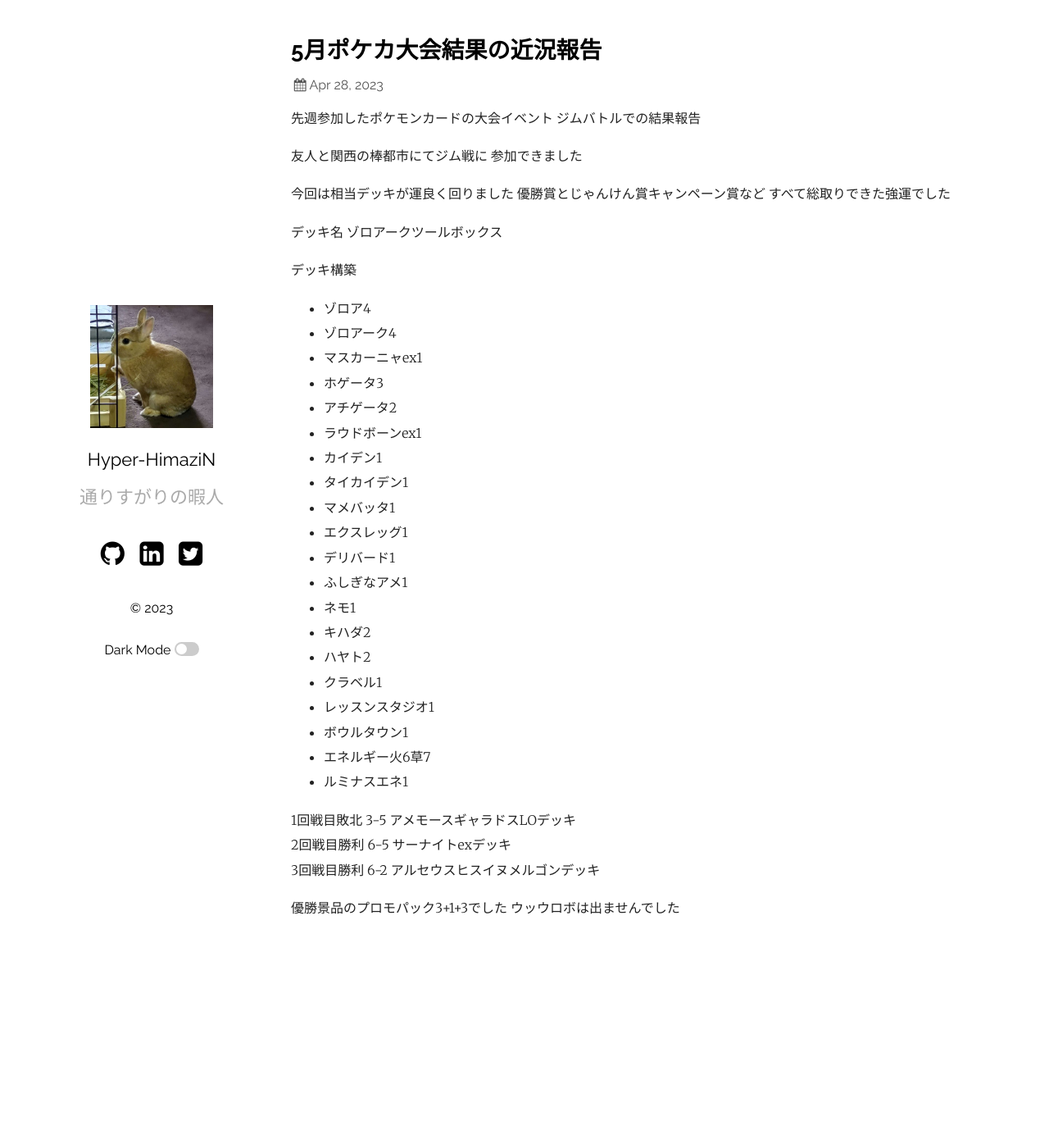
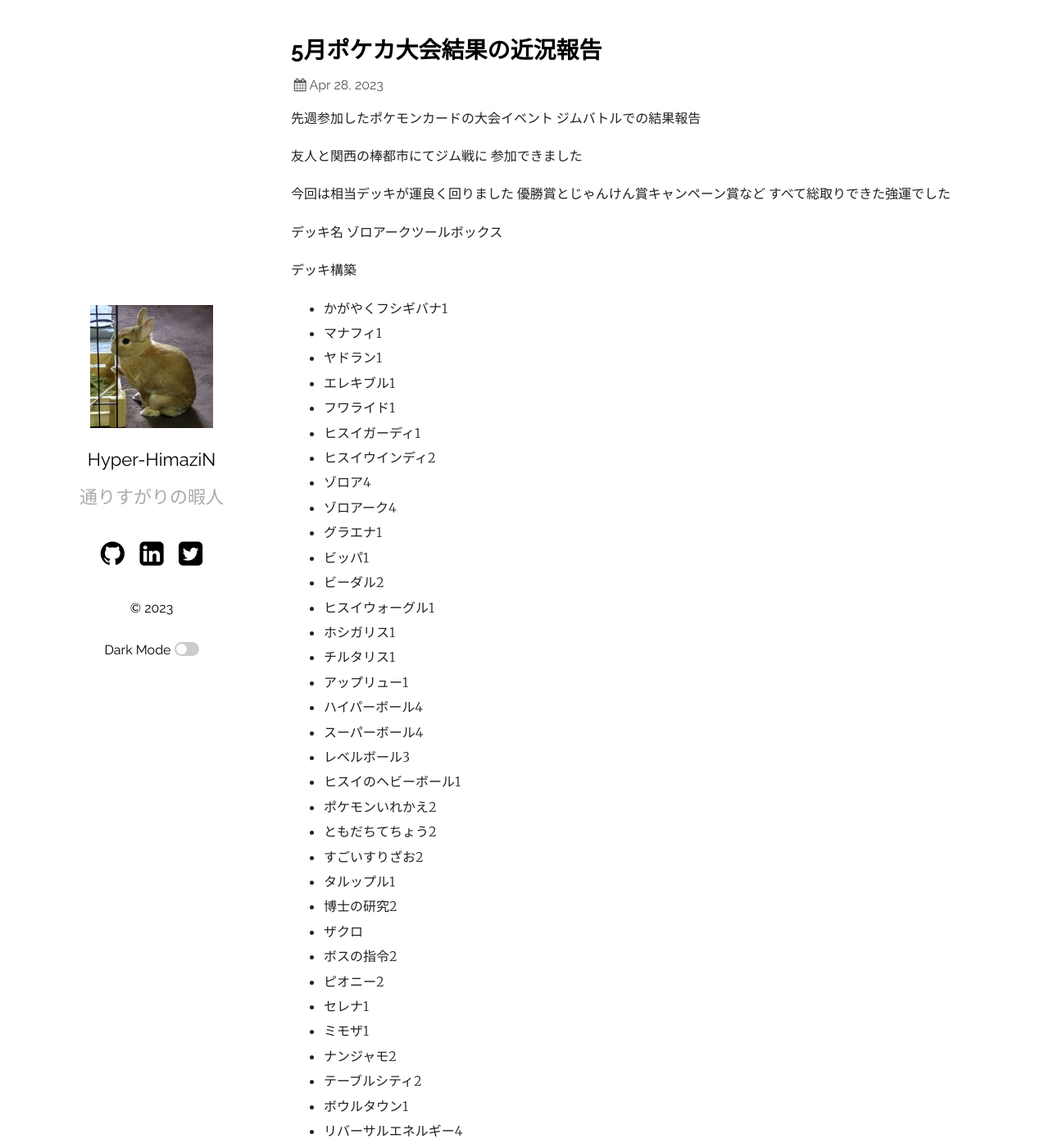
Before and after one commit to S-All11/S-All11.github.io, a Jekyll site: the page built from _posts/2023-04-28-Test4.md, in a window 1280 px wide and 1400 px high. Shown: the whole window at 82% size. Built offline with Jekyll 4.4.1, drawn with Linux system fonts in a browser that asks for light colours.

Commit message:
内容訂正

```diff
--- a/_posts/2023-04-28-Test4.md
+++ b/_posts/2023-04-28-Test4.md
@@ -17,26 +17,40 @@
 デッキ名 ゾロアークツールボックス
 
 デッキ構築
+- かがやくフシギバナ1
+- マナフィ1
+- ヤドラン1
+- エレキブル1
+- フワライド1
+- ヒスイガーディ1
+- ヒスイウインディ2
 - ゾロア4
 - ゾロアーク4
-- マスカーニャex1
-- ホゲータ3
-- アチゲータ2
-- ラウドボーンex1
-- カイデン1
-- タイカイデン1
-- マメバッタ1
-- エクスレッグ1
-- デリバード1
-- ふしぎなアメ1
-- ネモ1
-- キハダ2
-- ハヤト2
-- クラベル1
-- レッスンスタジオ1
+- グラエナ1
+- ビッパ1
+- ビーダル2
+- ヒスイウォーグル1
+- ホシガリス1
+- チルタリス1
+- アップリュー1
+- ハイパーボール4
+- スーパーボール4
+- レベルボール3
+- ヒスイのヘビーボール1
+- ポケモンいれかえ2
+- ともだちてちょう2
+- すごいすりざお2
+- タルップル1
+- 博士の研究2
+- ザクロ
+- ボスの指令2
+- ピオニー2
+- セレナ1
+- ミモザ1
+- ナンジャモ2
+- テーブルシティ2
 - ボウルタウン1
-- エネルギー火6草7
-- ルミナスエネ1
+- リバーサルエネルギー4
 
 1回戦目敗北 3-5	アメモースギャラドスLOデッキ
 2回戦目勝利 6-5	サーナイトexデッキ
```
